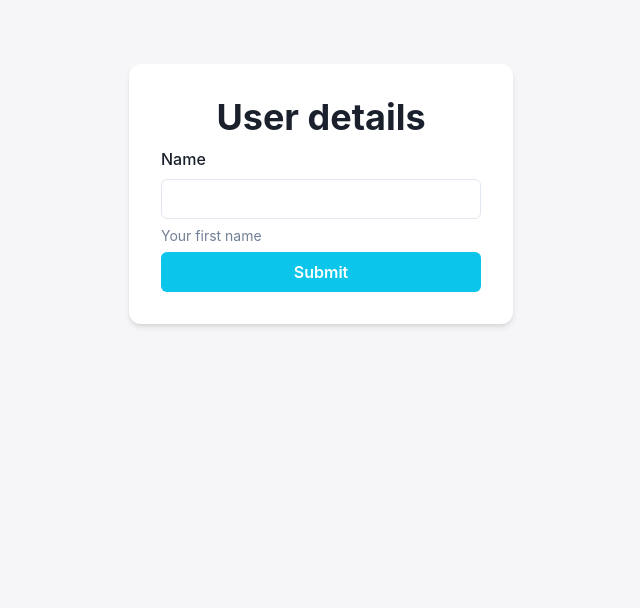
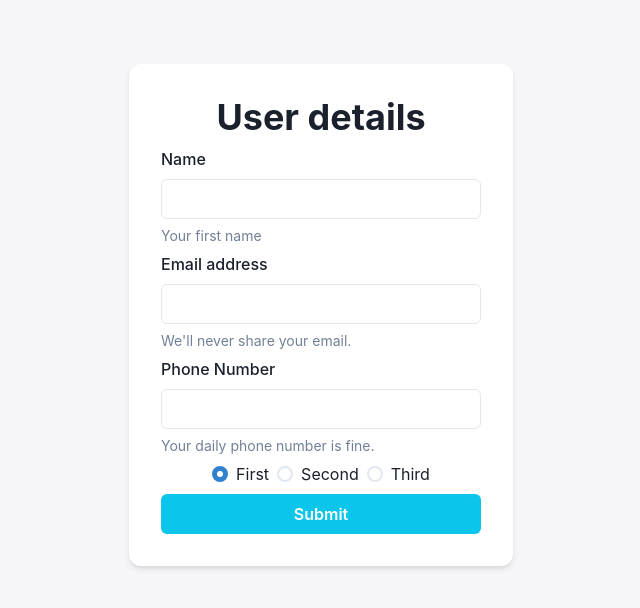
Before and after one commit to Wonder2210/react-hook-form-post, a React (Create React App) app: page / in a window 1280 px wide. Shown: the top 608 px of the page, without its empty margins (319-959 px from the left). Built offline with nearby package versions, Linux system fonts and the light colour scheme.

Commit message:
[chore] Radio buttons

```diff
--- a/src/Form.js
+++ b/src/Form.js
@@ -6,23 +6,49 @@ import {
   FormControl,
   FormHelperText,
   Button,
+  RadioGroup,
+  Stack,
+  Radio,
 } from "@chakra-ui/react";
-import { useForm } from "react-hook-form";
+import { useForm, Controller } from "react-hook-form";
 import { yupResolver } from "@hookform/resolvers/yup";
 import * as yup from "yup";
 import React from "react";
 
+const phoneRegExp =
+  /^((\\+[1-9]{1,4}[ \\-]*)|(\\([0-9]{2,3}\\)[ \\-]*)|([0-9]{2,4})[ \\-]*)*?[0-9]{3,4}?[ \\-]*[0-9]{3,4}?$/;
+
 const formSchema = yup
   .object({
     name: yup.string().required("Este campo es requerido"),
+    email: yup
+      .string()
+      .email("Please introduce a valid email")
+      .required("Email is required"),
+    phoneNumber: yup
+      .string()
+      .matches(phoneRegExp, "It doesn't seem to be a phone number")
+      .length(11),
   })
   .required();
 
 const UserForm = () => {
-  const { register, handleSubmit } = useForm({
+  const {
+    register,
+    handleSubmit,
+    formState: { errors },
+    control,
+  } = useForm({
     resolver: yupResolver(formSchema),
+    defaultValues: {
+      radio: "1",
+    },
   });
   const onSubmit = (data) => console.log(data);
+  const onInvalid = () => alert("iNvalid bro");
+  React.useEffect(() => {
+    console.log(errors);
+  }, [errors]);
   return (
     <VStack
       as="form"
@@ -32,7 +58,7 @@ const UserForm = () => {
       borderRadius="12px"
       shadow="md"
       mt="4em"
-      onSubmit={handleSubmit(onSubmit, {})}
+      onSubmit={handleSubmit(onSubmit, onInvalid)}
     >
       <Heading>User details</Heading>
       <FormControl>
@@ -40,18 +66,36 @@ const UserForm = () => {
         <Input type="text" {...register("name")} />
         <FormHelperText>Your first name</FormHelperText>
       </FormControl>
-      {/* <FormControl>
-        <FormLabel htmlFor="email" {...register("email")}>
-          Email address
-        </FormLabel>
-        <Input id="email" type="email" />
+      <FormControl>
+        <FormLabel htmlFor="email">Email address</FormLabel>
+        <Input type="text" {...register("email")} />
         <FormHelperText>We'll never share your email.</FormHelperText>
       </FormControl>
       <FormControl>
-        <FormLabel htmlFor="email">Phone Number</FormLabel>
-        <Input id="email" {...register("phoneNumber")} />
+        <FormLabel htmlFor="phoneNumber">Phone Number</FormLabel>
+        <Input {...register("phoneNumber")} />
         <FormHelperText>Your daily phone number is fine.</FormHelperText>
-      </FormControl> */}
+      </FormControl>
+      <Controller
+        name="radio"
+        control={control}
+        render={({ field: { onChange, value } }) => (
+          <RadioGroup onChange={onChange} value={value}>
+            <Stack direction="row">
+              <Radio value="1">
+                First
+              </Radio>
+              <Radio value="2">
+                Second
+              </Radio>
+              <Radio value="3">
+                Third
+              </Radio>
+            </Stack>
+          </RadioGroup>
+        )}
+      />
+
       <Button
         type="submit"
         colorScheme="blue"
```
